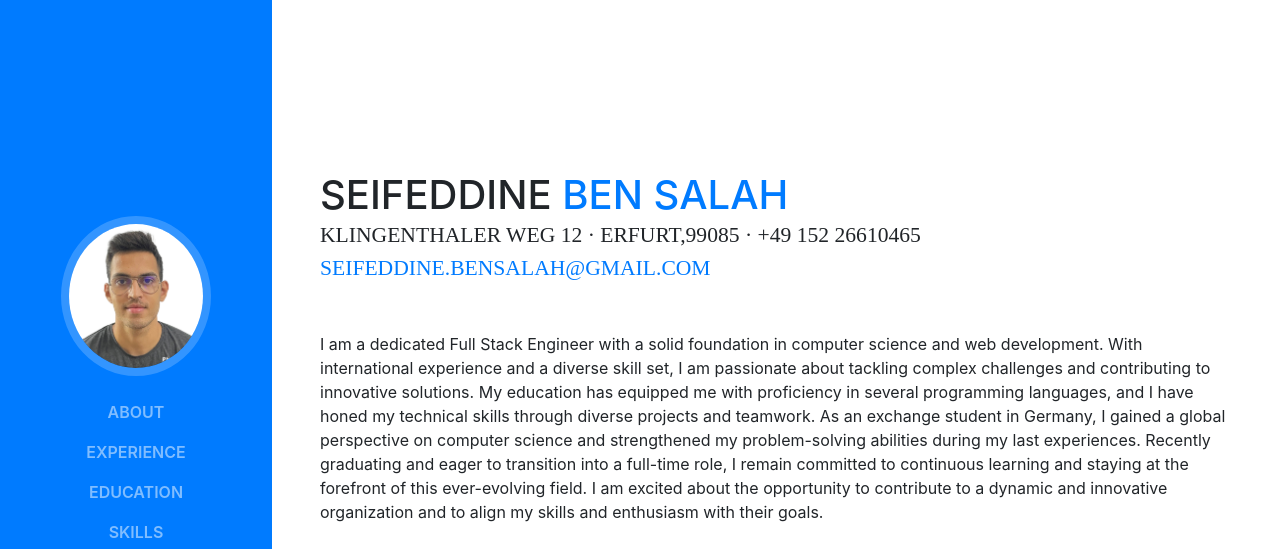
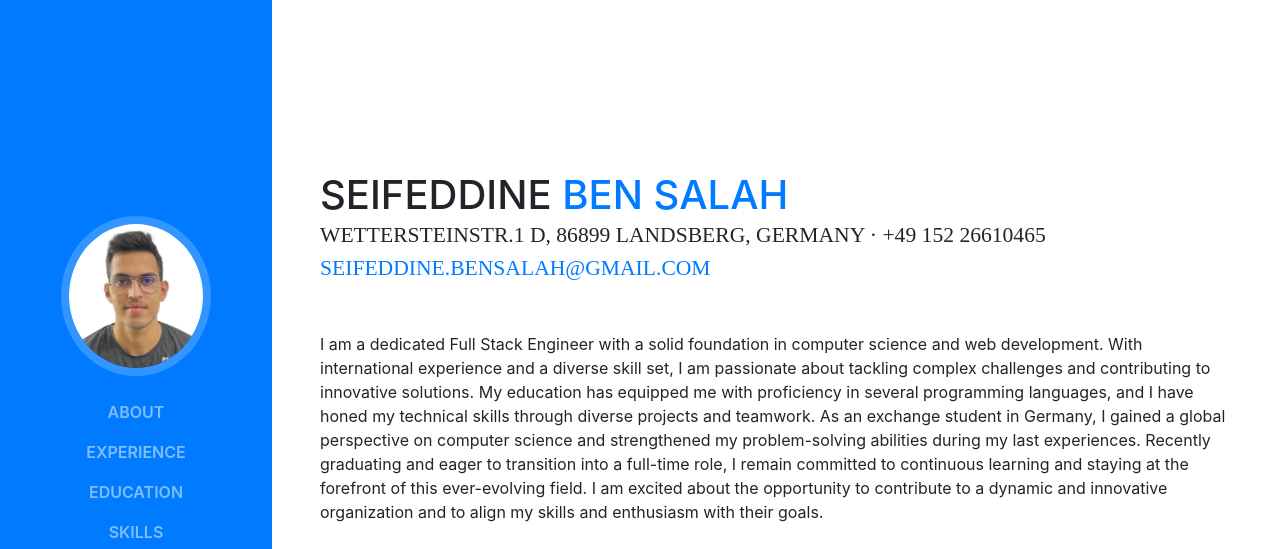
Before and after one commit to SeifeddineBS/myportfolio, a website with bundled scripts: page index.html in a window 1280 px wide. Shown: the top 549 px of the page. Built offline with nearby package versions, Linux system fonts and the light colour scheme; a web font is replaced by a local one.

Commit message:
Update index.html
Address Change

```diff
--- a/index.html
+++ b/index.html
@@ -74,7 +74,7 @@
         <h1 class="mb-0">Seifeddine
           <span class="text-primary">Ben Salah</span>
         </h1>
-        <div class="subheading mb-5">Klingenthaler weg 12 · Erfurt,99085 · +49 152 26610465
+        <div class="subheading mb-5">Wettersteinstr.1 d, 86899 Landsberg, Germany · +49 152 26610465
           <a href="seifeddine.bensalah@gmail.com">seifeddine.bensalah@gmail.com</a>
         </div>
         <p class="mb-5">I am a dedicated Full Stack Engineer with a solid foundation in computer science and web
```
